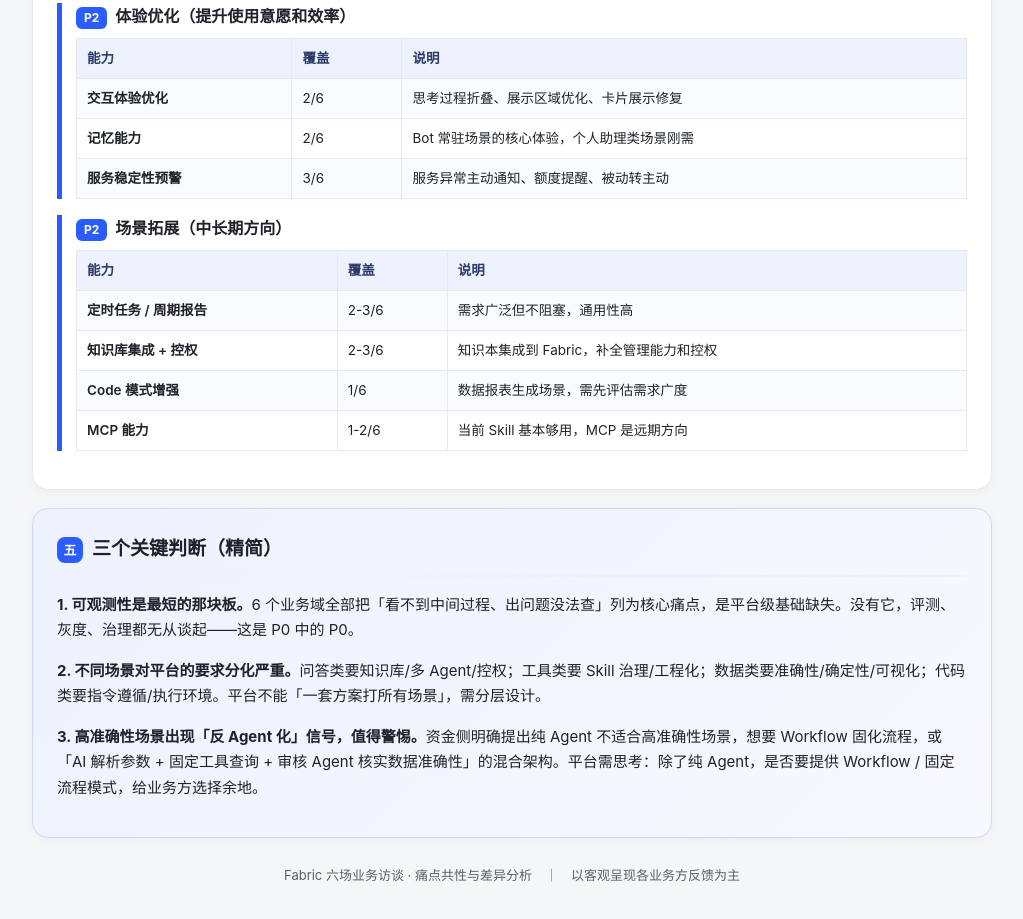
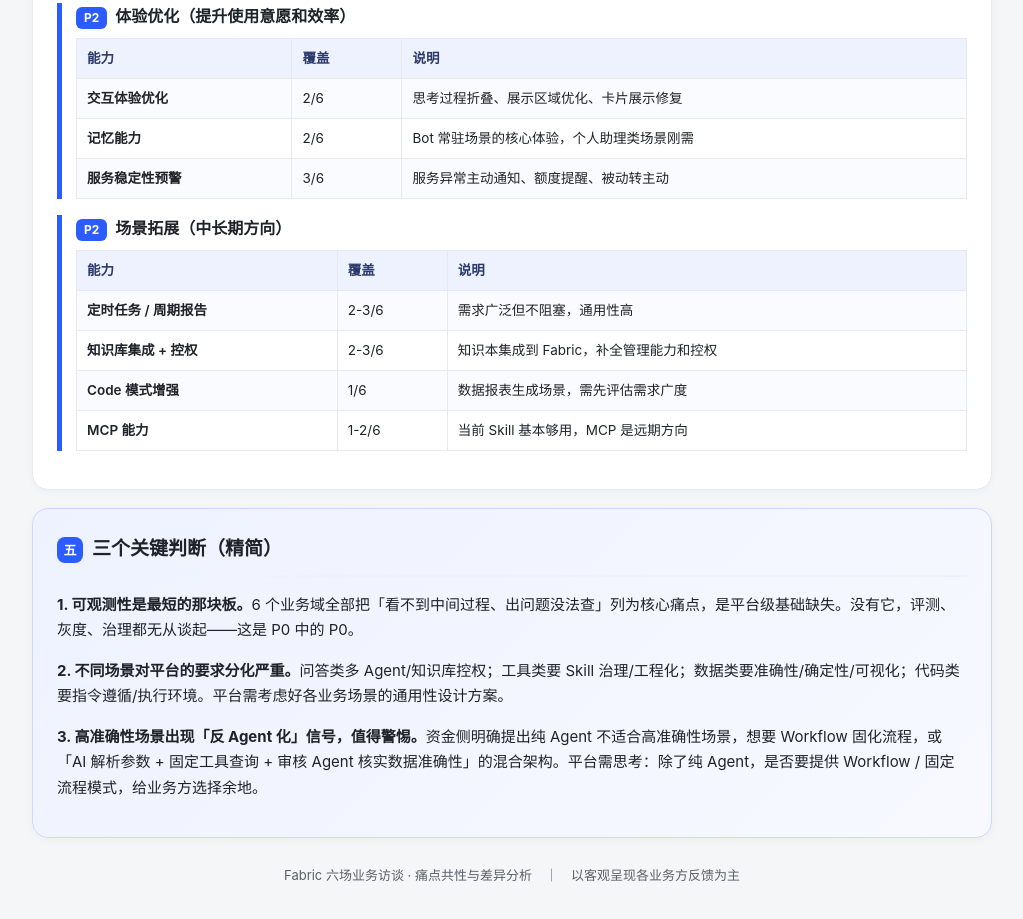
Before and after one commit to zzhen6930-wq/product-docs, a plain HTML site: page fabric-pain-analysis.html in a window 1280 px wide. Shown: the part 4849-5768 px from the top of the page, without its empty margins (128-1151 px from the left). Drawn offline with Linux system fonts and the light colour scheme.

Commit message:
update: 关键判断文案调整

```diff
--- a/fabric-pain-analysis.html
+++ b/fabric-pain-analysis.html
@@ -243,7 +243,7 @@
 <section class="card" style="background:linear-gradient(135deg,#eef2ff,#f7f9ff);border-color:#cdd8ff;">
   <h2><span class="n">五</span>三个关键判断（精简）</h2>
   <p><b>1. 可观测性是最短的那块板。</b>6 个业务域全部把「看不到中间过程、出问题没法查」列为核心痛点，是平台级基础缺失。没有它，评测、灰度、治理都无从谈起——这是 P0 中的 P0。</p>
-  <p><b>2. 不同场景对平台的要求分化严重。</b>问答类要知识库/多 Agent/控权；工具类要 Skill 治理/工程化；数据类要准确性/确定性/可视化；代码类要指令遵循/执行环境。平台不能「一套方案打所有场景」，需分层设计。</p>
+  <p><b>2. 不同场景对平台的要求分化严重。</b>问答类多 Agent/知识库控权；工具类要 Skill 治理/工程化；数据类要准确性/确定性/可视化；代码类要指令遵循/执行环境。平台需考虑好各业务场景的通用性设计方案。</p>
   <p><b>3. 高准确性场景出现「反 Agent 化」信号，值得警惕。</b>资金侧明确提出纯 Agent 不适合高准确性场景，想要 Workflow 固化流程，或「AI 解析参数 + 固定工具查询 + 审核 Agent 核实数据准确性」的混合架构。平台需思考：除了纯 Agent，是否要提供 Workflow / 固定流程模式，给业务方选择余地。</p>
 </section>
 
```
